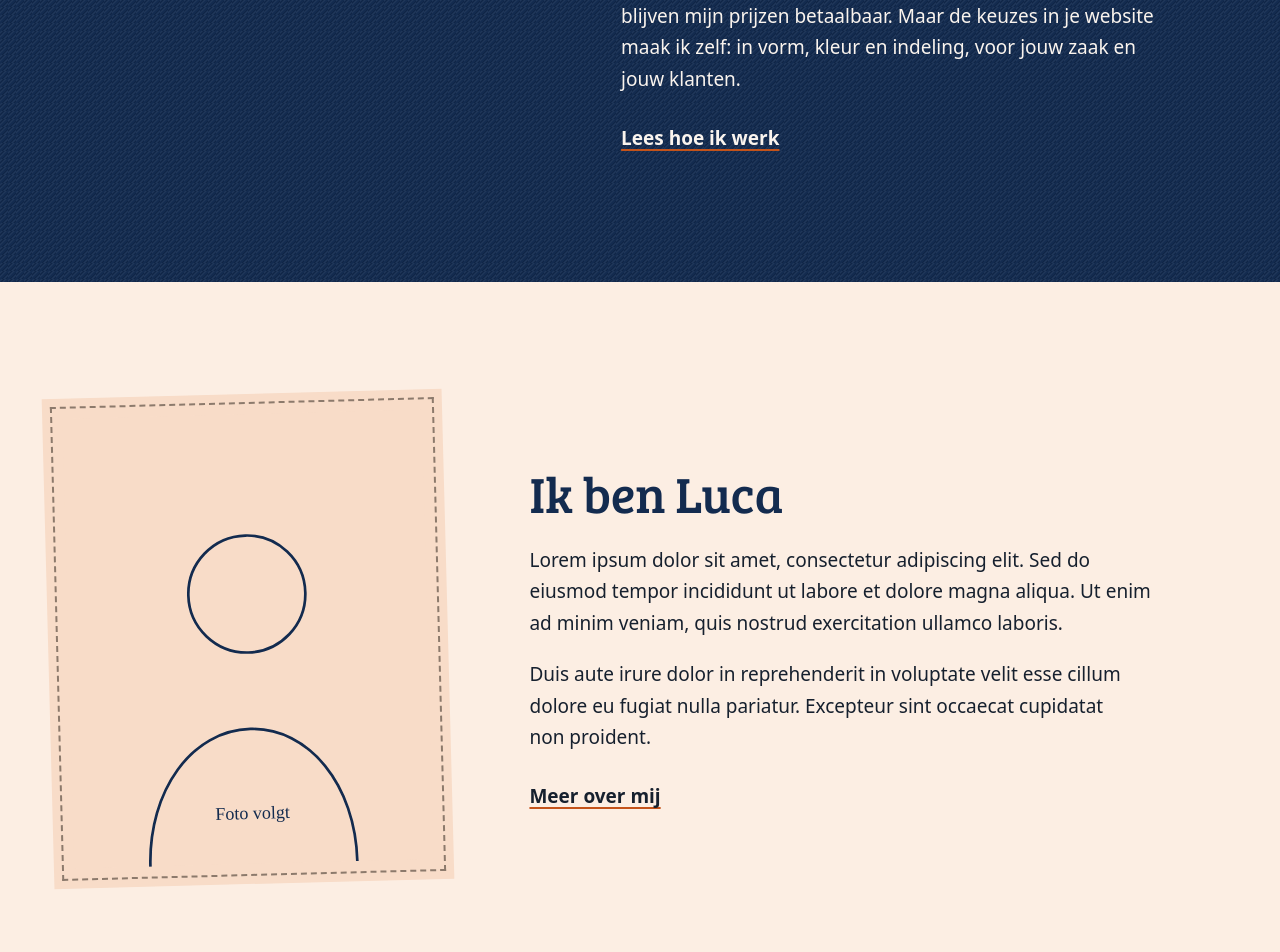
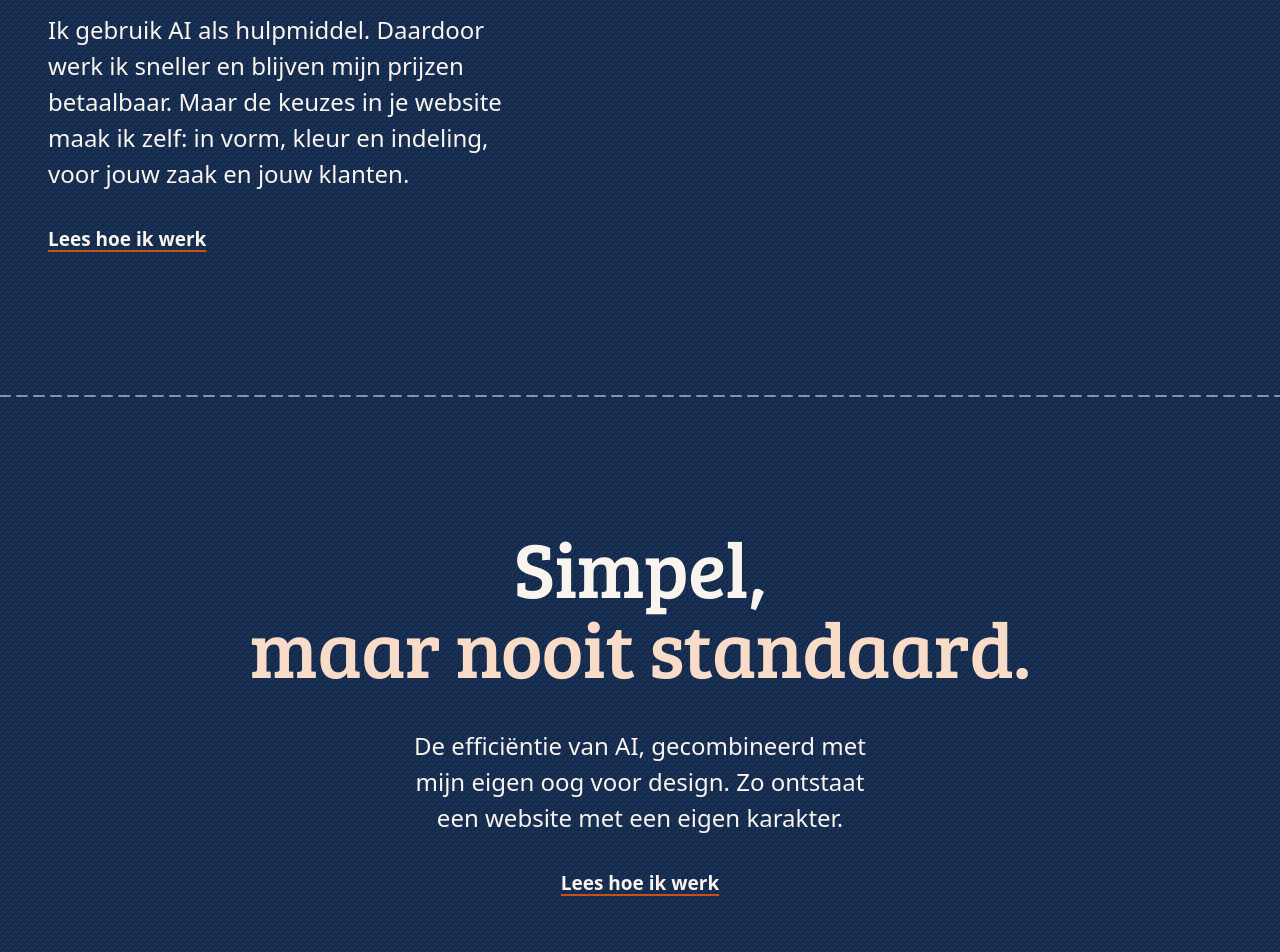
Before and after one commit to Lijcoesh/StudioLN-SiteV2, a React (Vite) app: page / in a window 1280 px wide. Shown: the part 2300-3252 px from the top of the page. Built offline with nearby package versions, Linux system fonts and the light colour scheme; a web font is replaced by a local one.

Commit message:
Add 2 options (decide later)

```diff
--- a/src/Modules/Home/Scenes/Home/Components/HomeApproach.tsx
+++ b/src/Modules/Home/Scenes/Home/Components/HomeApproach.tsx
@@ -9,7 +9,8 @@ import Seam from 'src/Components/Seam/Seam';
 import { paths } from 'src/Config/navigation';
 
 // De kern van Luca's tekst "Simpel, maar nooit standaard." als groot moment op het canvas,
-// met dezelfde tweekleurige kop als de hero. De volledige tekst staat op Werkwijze.
+// met dezelfde tweekleurige kop als de hero. Kop en tekst delen één linkerkant; de tekst
+// staat op lead-maat zodat hij bij de kop hoort. De volledige tekst staat op Werkwijze.
 const useStyles = makeStyles()(theme => ({
     field: {
         position: 'relative',
@@ -32,29 +33,19 @@ const useStyles = makeStyles()(theme => ({
         display: 'block',
         color: peach,
     },
-    // Tekst hangt aan dezelfde 6fr-kolom als de intro boven het binnenlabel
-    body: {
-        display: 'grid',
-        gridTemplateColumns: 'minmax(0, 5fr) minmax(0, 6fr)',
-        columnGap: theme.spacing(8),
-        marginTop: theme.spacing(7),
-        [theme.breakpoints.down('md')]: {
-            gridTemplateColumns: '1fr',
-            marginTop: theme.spacing(5),
-        },
-    },
     text: {
-        gridColumn: 2,
         display: 'grid',
         gap: theme.spacing(2.5),
-        maxWidth: '52ch',
+        maxWidth: '44ch',
+        marginTop: theme.spacing(6),
+        color: onNavy,
         [theme.breakpoints.down('md')]: {
-            gridColumn: 1,
+            marginTop: theme.spacing(4),
         },
     },
     link: {
         justifySelf: 'start',
-        marginTop: theme.spacing(1),
+        marginTop: theme.spacing(1.5),
     },
 }));
 
@@ -76,13 +67,12 @@ export default function HomeApproach() {
                         maar nooit standaard.
                     </Box>
                 </Typography>
-                <Box className={classes.body}>
                 <Box className={classes.text}>
-                        <Typography>
+                    <Typography variant="subtitle1">
                         Veel websites lijken tegenwoordig verdacht veel op elkaar, alsof ze uit
                         hetzelfde sjabloon komen. Bij StudioLN doe ik dat liever anders.
                     </Typography>
-                        <Typography>
+                    <Typography variant="subtitle1">
                         Ik gebruik AI als hulpmiddel. Daardoor werk ik sneller en blijven mijn
                         prijzen betaalbaar. Maar de keuzes in je website maak ik zelf: in vorm,
                         kleur en indeling, voor jouw zaak en jouw klanten.
@@ -91,7 +81,6 @@ export default function HomeApproach() {
                         Lees hoe ik werk
                     </Link>
                 </Box>
-                </Box>
             </PageWidth>
         </CanvasField>
     );
--- /dev/null
+++ b/src/Modules/Home/Scenes/Home/Components/HomeApproachCentered.tsx
@@ -0,0 +1,84 @@
+import { Box, Link, Typography } from '@mui/material';
+import { Link as RouterLink } from 'react-router';
+import { makeStyles } from 'tss-react/mui';
+
+import { onNavy, peach } from 'src/colors';
+import CanvasField from 'src/Components/CanvasField/CanvasField';
+import PageWidth from 'src/Components/PageWidth/PageWidth';
+import Seam from 'src/Components/Seam/Seam';
+import { paths } from 'src/Config/navigation';
+
+// Variant: "Simpel, maar nooit standaard." gecentreerd als rustpunt, met alleen Luca's
+// slotzin uit de Werkwijze-tekst eronder. De volledige tekst staat op Werkwijze.
+const useStyles = makeStyles()(theme => ({
+    field: {
+        position: 'relative',
+        paddingTop: theme.spacing(18),
+        paddingBottom: theme.spacing(18),
+        textAlign: 'center',
+        [theme.breakpoints.down('md')]: {
+            paddingTop: theme.spacing(11),
+            paddingBottom: theme.spacing(11),
+        },
+    },
+    seam: {
+        position: 'absolute',
+        top: 12,
+        left: 0,
+    },
+    title: {
+        color: onNavy,
+    },
+    second: {
+        display: 'block',
+        color: peach,
+    },
+    text: {
+        maxWidth: '36ch',
+        marginTop: theme.spacing(5),
+        marginInline: 'auto',
+        color: onNavy,
+        textWrap: 'balance',
+        [theme.breakpoints.down('md')]: {
+            marginTop: theme.spacing(4),
+        },
+    },
+    link: {
+        display: 'inline-block',
+        marginTop: theme.spacing(4),
+    },
+}));
+
+export default function HomeApproachCentered() {
+    const { classes } = useStyles();
+
+    return (
+        <CanvasField
+            component="section"
+            aria-labelledby="approach-centered-title"
+            className={classes.field}
+        >
+            <Seam tone="navy" className={classes.seam} />
+            <PageWidth>
+                <Typography
+                    variant="h1"
+                    component="h2"
+                    id="approach-centered-title"
+                    className={classes.title}
+                >
+                    Simpel,{' '}
+                    <Box component="span" className={classes.second}>
+                        maar nooit standaard.
+                    </Box>
+                </Typography>
+                <Typography variant="subtitle1" className={classes.text}>
+                    De efficiëntie van AI, gecombineerd met mijn eigen oog voor design. Zo ontstaat
+                    een website met een eigen karakter.
+                </Typography>
+                <Link component={RouterLink} to={paths.approach} className={classes.link}>
+                    Lees hoe ik werk
+                </Link>
+            </PageWidth>
+        </CanvasField>
+    );
+}
--- a/src/Modules/Home/Scenes/Home/Home.tsx
+++ b/src/Modules/Home/Scenes/Home/Home.tsx
@@ -2,6 +2,7 @@ import { useDocumentTitle } from 'src/Hooks/useDocumentTitle';
 
 import HomeAbout from './Components/HomeAbout';
 import HomeApproach from './Components/HomeApproach';
+import HomeApproachCentered from './Components/HomeApproachCentered';
 import HomeClose from './Components/HomeClose';
 import HomeHero from './Components/HomeHero';
 import HomeServices from './Components/HomeServices';
@@ -13,7 +14,9 @@ export default function Home() {
         <>
             <HomeHero />
             <HomeServices />
+            {/* Tijdelijk: variant 1 en 4 onder elkaar om te kiezen */}
             <HomeApproach />
+            <HomeApproachCentered />
             <HomeAbout />
             <HomeClose />
         </>
```
Lines whose indentation alone changed are shown as unchanged.
